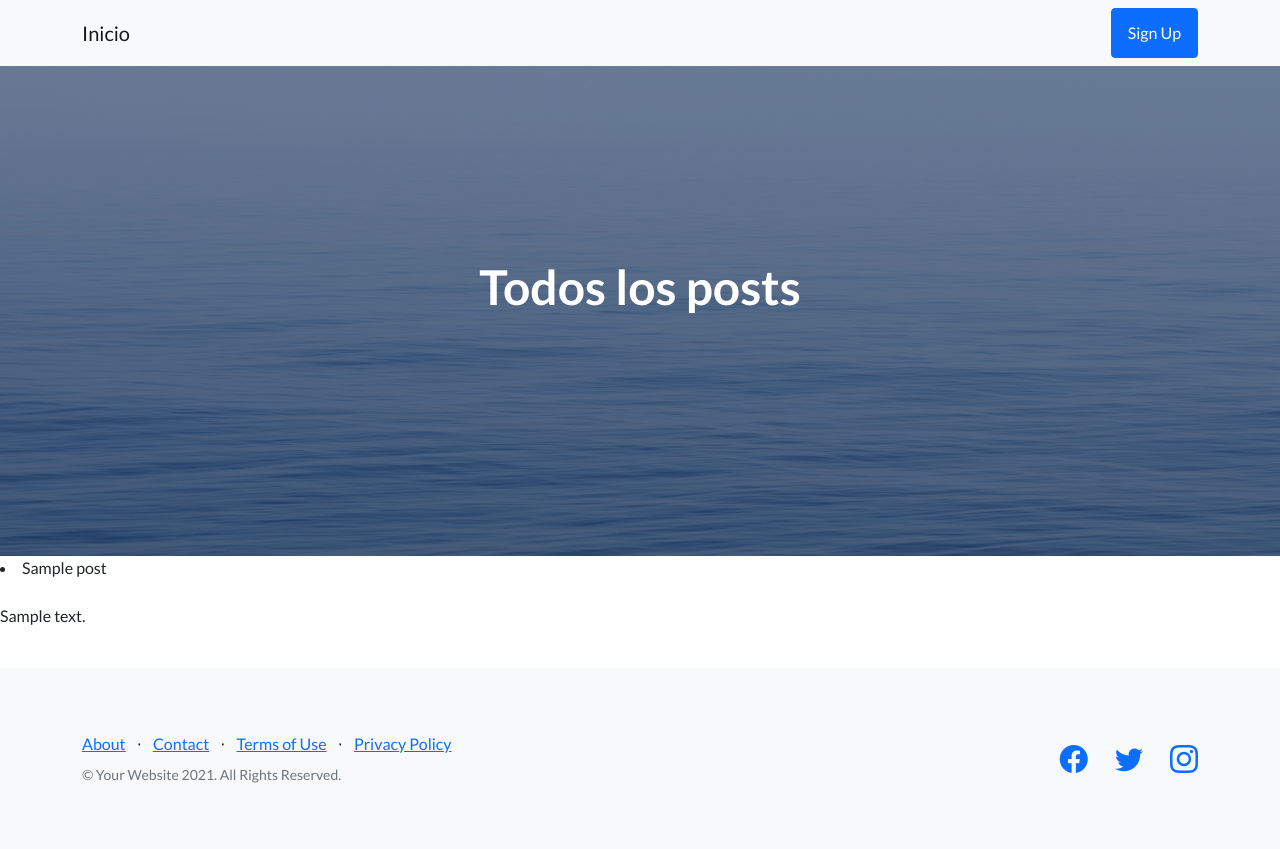
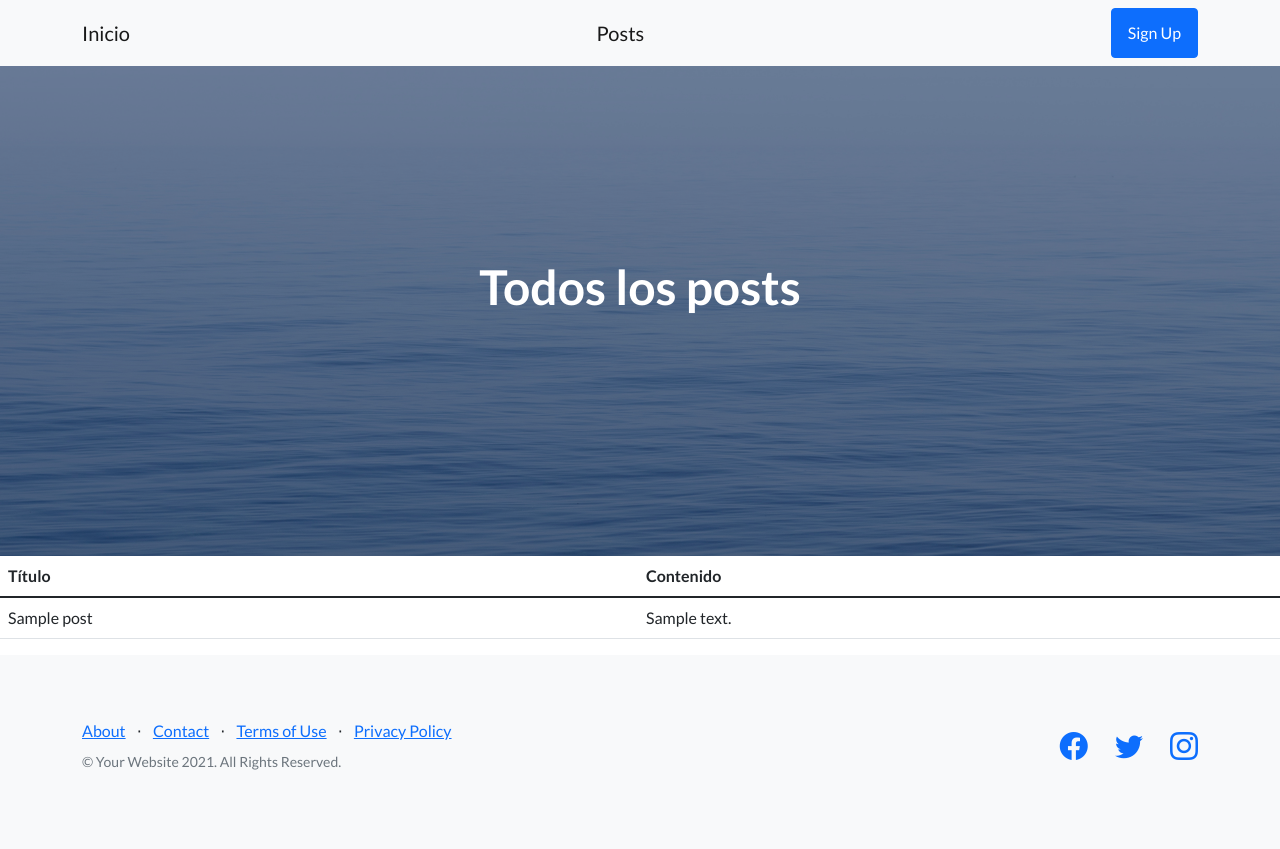
Before and after one commit to tyzurc/Entrega1Cruz, a Django app: page /blog/listar/ in a window 1280 px wide. After the commit the page ends 770 px from the top, so only its background shows below. Run offline with Django 4.2, Linux system fonts and the light colour scheme; tables that the repository leaves empty hold one stand-in row (values such as "Sample post"); some libraries are stand-ins or nearby versions.

Commit message:
href agregado + mejorada la view de los posts

```diff
--- a/blog_coder/blog/templates/blog/base.html
+++ b/blog_coder/blog/templates/blog/base.html
@@ -23,6 +23,7 @@
         <nav class="navbar navbar-light bg-light static-top">
             <div class="container">
                 <a class="navbar-brand" href="{% url 'Inicio' %}">Inicio</a>
+                <a class="navbar-brand" href="{% url 'Posts' %}">Posts</a>
                 <a class="btn btn-primary" href="#signup">Sign Up</a>
             </div>
         </nav>
--- a/blog_coder/blog/templates/blog/listar_posts.html
+++ b/blog_coder/blog/templates/blog/listar_posts.html
@@ -2,11 +2,24 @@
 
 {% block main_content %}
 
-    {% for post in posts %}
-        <li> {{post.titulo}} </li>
-        <br>
-        <p> {{post.contenido}} </p>
-        </br>
-    {% endfor %}
+<div>
+    <table class="table">
+        <thead>
+            <tr>
+                <th>Título</th>
+                <th>Contenido</th>
+            </tr>
+        </thead>
+
+        <tbody>
+            {% for post in posts %}
+                <tr>
+                <td>{{post.titulo}}</td>
+                <td>{{post.contenido}}</td>
+                </tr>
+            {% endfor %}
+        </tbody>
+    </table>
+</div>
 
 {% endblock main_content %}
--- a/blog_coder/blog/urls.py
+++ b/blog_coder/blog/urls.py
@@ -3,5 +3,5 @@
 
 urlpatterns = [
     path('', inicio, name="Inicio"),
-    path('listar/', listar),
+    path('listar/', listar, name="Posts"),
 ]
```
